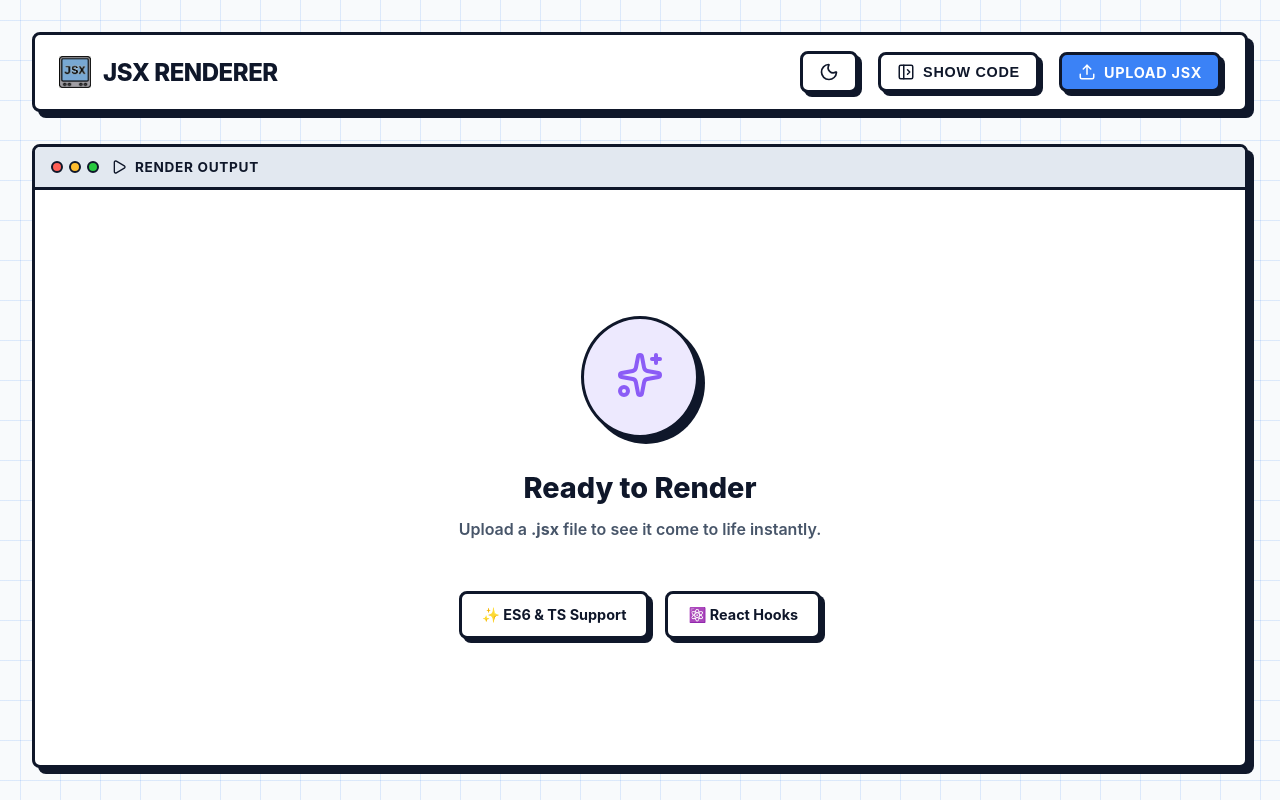
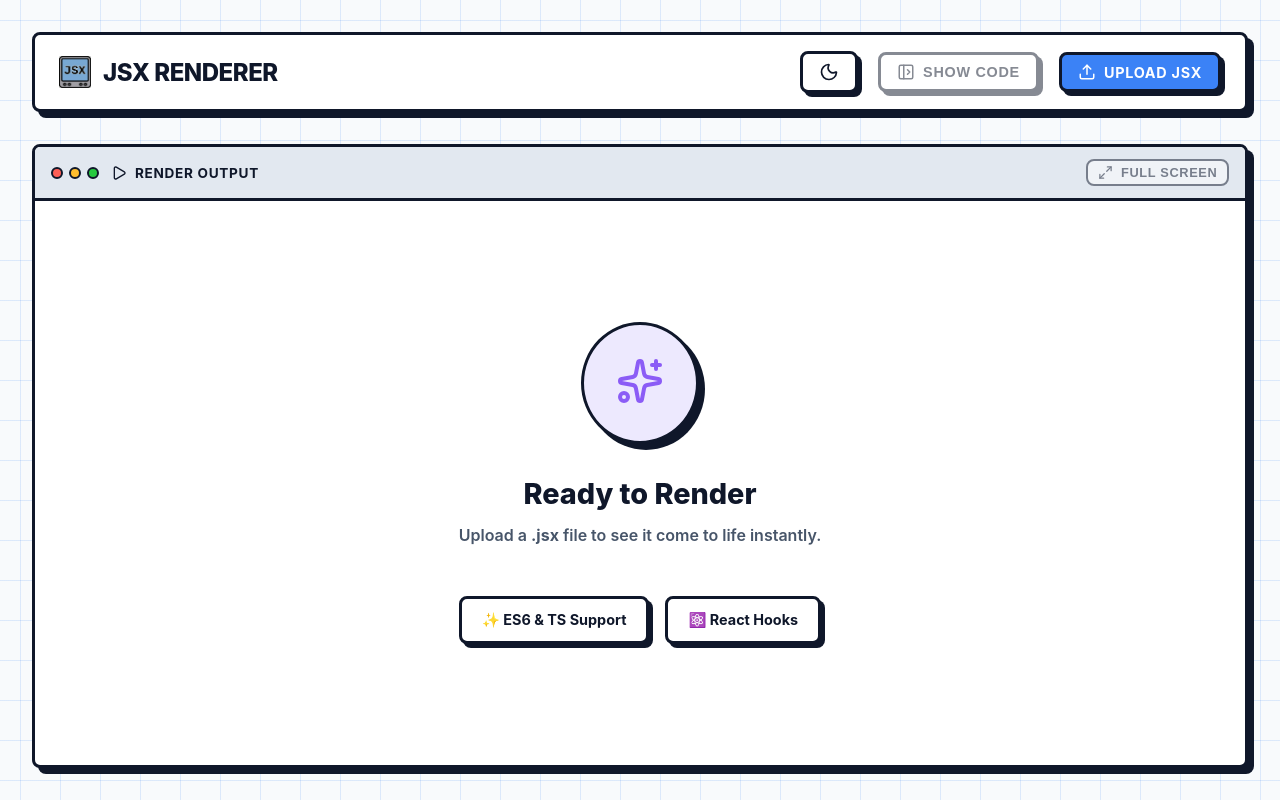
Before and after one commit to eason-pan-ep/jsx-renderer, a React (Vite) app: page / in a window 1280 px wide. Built offline with nearby package versions, Linux system fonts and the light colour scheme.

Commit message:
add clear and full screen functions

```diff
--- a/src/App.tsx
+++ b/src/App.tsx
@@ -1,5 +1,5 @@
 import React, { useState, useEffect } from 'react';
-import { Upload, Code2, Play, PanelLeftClose, PanelLeftOpen, Sparkles, Moon, Sun } from 'lucide-react';
+import { Upload, Code2, Play, PanelLeftClose, PanelLeftOpen, Sparkles, Moon, Sun, Maximize2, Minimize2, Trash2 } from 'lucide-react';
 import * as Babel from '@babel/standalone';
 
 // The Preview component handles real-time Babel transpilation and rendering
@@ -148,6 +148,7 @@ const Preview = ({ code }: { code: string }) => {
 function App() {
   const [code, setCode] = useState<string>('');
   const [showCode, setShowCode] = useState<boolean>(false);
+  const [isFullScreen, setIsFullScreen] = useState<boolean>(false);
   const [isHovering, setIsHovering] = useState(false);
   const [fileError, setFileError] = useState<string | null>(null);
   const [theme, setTheme] = useState<'dark' | 'light'>('light');
@@ -215,8 +216,18 @@ function App() {
     if (file) readFile(file);
   };
 
+  const handleReset = () => {
+    setCode('');
+    setFileError(null);
+    setShowCode(false);
+    setIsFullScreen(false);
+  };
+
+  const isCodeLoaded = code.trim().length > 0;
+
   return (
-    <div className="app-container" onDragOver={handleDragOver} onDrop={handleDrop}>
+    <div className="app-container" style={isFullScreen ? { padding: 0, gap: 0 } : undefined} onDragOver={handleDragOver} onDrop={handleDrop}>
+      {!isFullScreen && (
         <header className="header">
           <h1>
             <img src="/jsx_renderer_icon.png" alt="JSX Renderer Icon" style={{ width: '32px', height: '32px' }} />
@@ -234,11 +245,14 @@ function App() {
               <button
                 className="btn btn-secondary"
                 onClick={() => setShowCode(true)}
+                disabled={!isCodeLoaded}
+                style={{ opacity: !isCodeLoaded ? 0.5 : 1, cursor: !isCodeLoaded ? 'not-allowed' : 'pointer' }}
+                title={!isCodeLoaded ? "Upload a file first" : "Show Code"}
               >
                 <PanelLeftOpen size={18} /> Show Code
               </button>
             )}
-          <label className="btn">
+            <label className="btn" style={{ margin: 0 }}>
               <Upload size={18} />
               Upload JSX
               <input
@@ -248,11 +262,22 @@ function App() {
                 style={{ display: 'none' }}
               />
             </label>
+            {isCodeLoaded && (
+              <button
+                className="btn"
+                onClick={handleReset}
+                style={{ background: '#ef4444', color: 'white', borderColor: 'var(--panel-border)' }}
+                title="Clear current file"
+              >
+                <Trash2 size={18} /> Clear
+              </button>
+            )}
           </div>
         </header>
+      )}
 
-      <main className="main-content">
-        {showCode && (
+      <main className="main-content" style={isFullScreen ? { height: '100vh', margin: 0, padding: 0 } : undefined}>
+        {showCode && !isFullScreen && (
           <div className="pane">
             <div className="pane-header">
               <div className="window-controls">
@@ -300,7 +325,7 @@ function App() {
           </div>
         )}
 
-        <div className="pane">
+        <div className="pane" style={isFullScreen ? { border: 'none', borderRadius: 0, boxShadow: 'none' } : undefined}>
           <div className="pane-header">
             <div className="window-controls">
               <div className="window-dot dot-red"></div>
@@ -310,6 +335,22 @@ function App() {
             <span className="pane-header-title">
               <Play size={16} /> Render Output
             </span>
+            <button
+              className="btn btn-secondary"
+              onClick={() => setIsFullScreen(!isFullScreen)}
+              disabled={!isCodeLoaded}
+              style={{
+                padding: '0.25rem 0.6rem',
+                fontSize: '0.8rem',
+                borderWidth: '2px',
+                boxShadow: !isCodeLoaded ? 'none' : '2px 2px 0px var(--panel-border)',
+                opacity: !isCodeLoaded ? 0.5 : 1,
+                cursor: !isCodeLoaded ? 'not-allowed' : 'pointer'
+              }}
+              title={!isCodeLoaded ? "Upload a file first" : isFullScreen ? "Exit Full Screen" : "Enter Full Screen"}
+            >
+              {isFullScreen ? <><Minimize2 size={15} /> Exit Full Screen</> : <><Maximize2 size={15} /> Full Screen</>}
+            </button>
           </div>
           <div className="pane-content" style={{ padding: 0 }}>
             <div className="render-container" style={{ padding: '2rem', height: '100%', boxSizing: 'border-box' }}>
```
Lines whose indentation alone changed are shown as unchanged.
